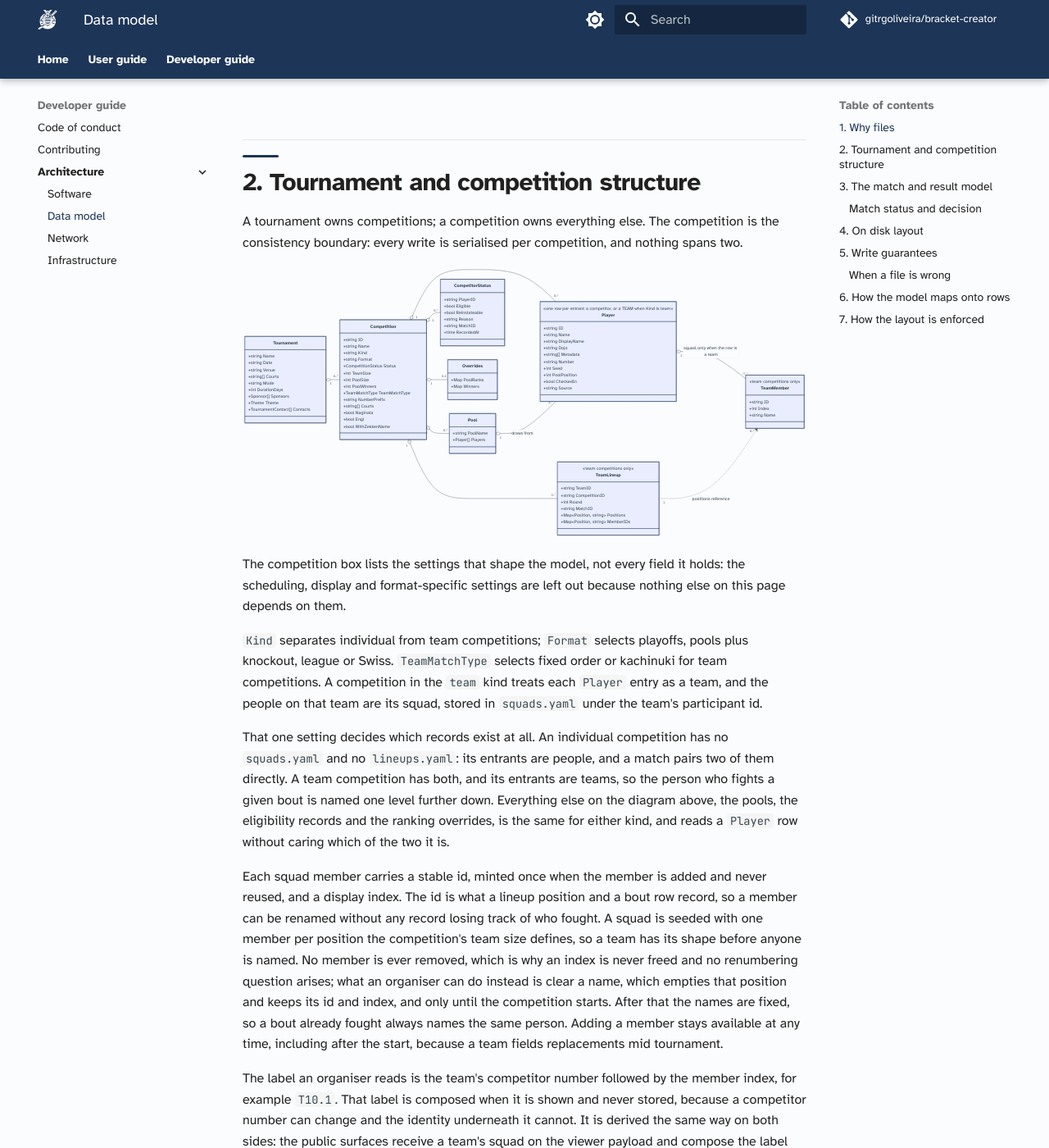
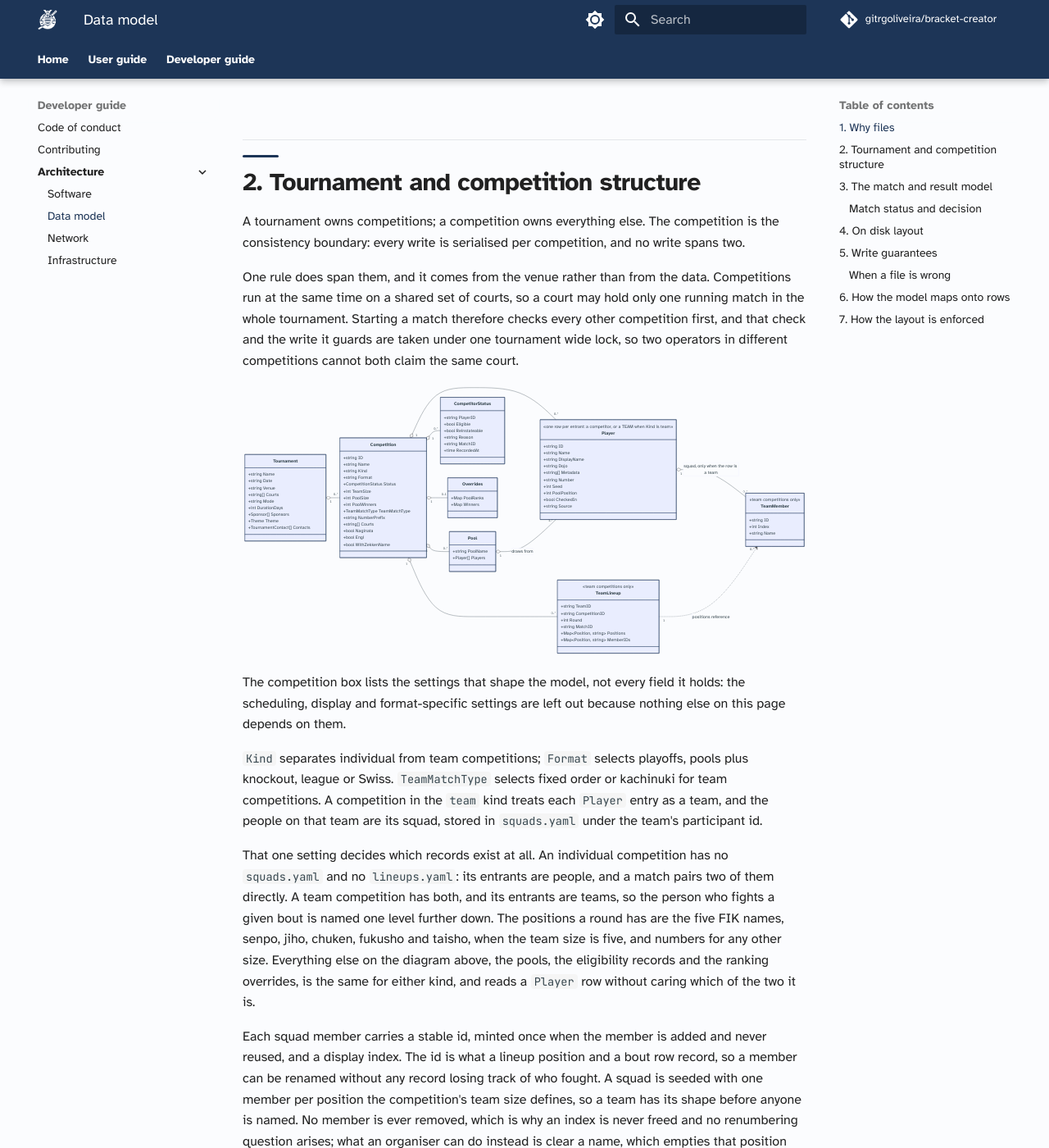
Before and after one commit to gitrgoliveira/bracket-creator, an MkDocs documentation site: the page built from docs/architecture/data-model.md, in a window 1280 px wide and 1400 px high, scrolled down 747 px. Shown: the whole window at 82% size. Built offline with MkDocs 1.6.1 and Material for MkDocs 9.7.7, drawn with Linux system fonts in a browser that asks for light colours; comment, search, counter and statistics services are not loaded; some of the changed text lies outside the part shown.

Commit message:
docs: reconcile the data model's hierarchy with the tournament rules
Compared the entity model on this page against running_a_kendo_tournament.md,
which is the domain reference the app is built from, and closed the four
places where the two hierarchies disagreed. Each one was checked against the
code, not against the document alone.

- The venue spans competitions even though writes do not. A court holds one
  running match in the whole tournament, checked across every other
  competition (engine.CheckCrossCompCourtBusy) under a tournament-wide mutex
  that also covers the write it guards (state.WithCourtExclusivityLock). The
  page said "nothing spans two", which is true of writes and not of this.
- Matches had no owner. The rulebook's hierarchy runs tournament to
  competition to phase to match to bout; this page drew the competition's
  records and the match model as two disconnected graphs, leaving the reader
  to infer the join from the file diagram in section 4.
- The side-pair label read "shiro and aka" on a class stereotyped "stored as
  A and B columns", which is the reverse of both the rulebook (the
  first-listed competitor is aka) and the code (state/team_result.go: SideA
  is Aka, SideB is Shiro). Shiro-on-the-left is a display rule, not the
  storage order, and the page now says which is which.
- Lineup positions carry the rulebook's own vocabulary at team size five,
  senpo through taisho, and numbers otherwise (domain.canonicalPositionOrder).
  The diagram showed a Position key and never said what it holds.

Verified: make docs/linkcheck passes (38 pages, 2405 links). All four
diagrams render as SVG with no syntax error against mermaid 11.16.0 in a
browser, and the new edge label sits inside its diagram rather than
overflowing.

Co-Authored-By: Claude Fable 5.1 <noreply@anthropic.com>

````diff
--- a/docs/architecture/data-model.md
+++ b/docs/architecture/data-model.md
@@ -26,7 +26,13 @@ The trade this makes is described honestly in [section 6](#6-how-the-model-maps-
 ## 2. Tournament and competition structure
 
 A tournament owns competitions; a competition owns everything else. The competition is the
-consistency boundary: every write is serialised per competition, and nothing spans two.
+consistency boundary: every write is serialised per competition, and no write spans two.
+
+One rule does span them, and it comes from the venue rather than from the data. Competitions
+run at the same time on a shared set of courts, so a court may hold only one running match in
+the whole tournament. Starting a match therefore checks every other competition first, and that
+check and the write it guards are taken under one tournament wide lock, so two operators in
+different competitions cannot both claim the same court.
 
 ```mermaid
 classDiagram
@@ -135,9 +141,11 @@ id.
 That one setting decides which records exist at all. An individual competition has no
 `squads.yaml` and no `lineups.yaml`: its entrants are people, and a match pairs two of them
 directly. A team competition has both, and its entrants are teams, so the person who fights
-a given bout is named one level further down. Everything else on the diagram above, the
-pools, the eligibility records and the ranking overrides, is the same for either kind, and
-reads a `Player` row without caring which of the two it is.
+a given bout is named one level further down. The positions a round has are the five FIK
+names, senpo, jiho, chuken, fukusho and taisho, when the team size is five, and numbers for
+any other size. Everything else on the diagram above, the pools, the eligibility records and
+the ranking overrides, is the same for either kind, and reads a `Player` row without caring
+which of the two it is.
 
 Each squad member carries a stable id, minted once when the member is added and never
 reused, and a display index. The id is what a lineup position and a bout row record, so a
@@ -167,7 +175,9 @@ round has.
 
 This is the detailed part of the model, because the rules it encodes are detailed. A match
 carries its pairing, its score, how it was decided, when and where it is played, and an
-audit trail for corrections.
+audit trail for corrections. Every match belongs to exactly one competition: pool, league and
+Swiss matches are rows in that competition's results file, and knockout matches are nodes in
+its bracket, so nothing in this section exists outside a competition.
 
 ```mermaid
 classDiagram
@@ -259,7 +269,7 @@ classDiagram
         +long ModifiedAt
     }
 
-    MatchResult "1" *-- "2" CompetitorSide : shiro and aka
+    MatchResult "1" *-- "2" CompetitorSide : side A is aka, side B is shiro
     MatchResult "1" *-- "1" Outcome
     MatchResult "1" *-- "0..*" SubMatchResult : team bouts
     MatchResult "1" *-- "0..1" EnchoMetadata
@@ -276,7 +286,9 @@ own, chosen for clarity: no such type exists in the code. Everything a competito
 to a match (name, participant id, struck points, outstanding fouls, flags, and the
 representative player for a team tie breaker) exists twice, once per side. In the object
 model those are `SideA`/`SideB`, `IpponsA`/`IpponsB`, `HansokuA`/`HansokuB` and so on. They
-are one concept with two instances, not twelve independent attributes.
+are one concept with two instances, not twelve independent attributes. Side A is aka and
+side B is shiro. The draw fixes that pairing, and it is not a display order: every surface
+draws shiro on the left.
 
 **A team match is an aggregate.** `SubMatchResult` is a full bout in its own right: its own
 pairing, score, decision, overtime and judges' decision. A five person team encounter holds
````
